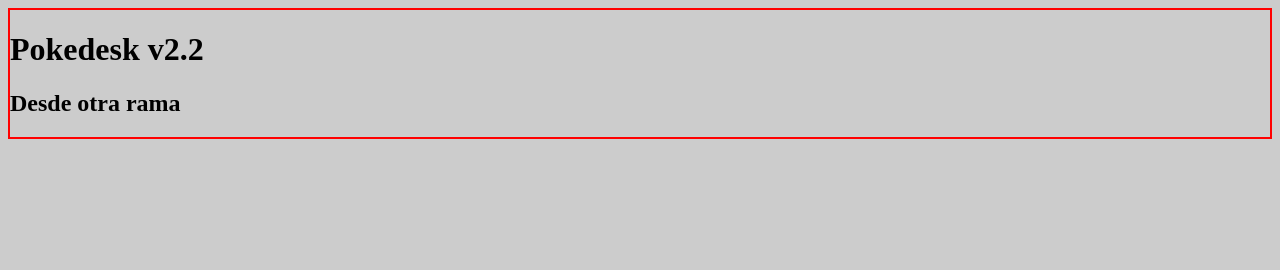
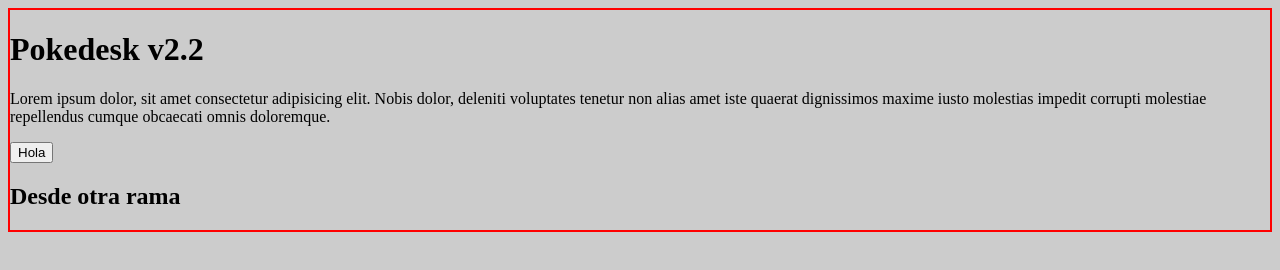
Before and after one commit to Giildev/pokedesk, a plain HTML site: page index.html in a window 1280 px wide. Drawn offline with Linux system fonts and the light colour scheme.

Commit message:
SEO, Boton y description

```diff
--- a/index.html
+++ b/index.html
@@ -4,10 +4,18 @@
     <meta charset="UTF-8" />
     <meta name="viewport" content="width=device-width, initial-scale=1.0" />
     <link rel="stylesheet" href="style.css" />
+    <meta name="description" content="Esta es la mejor pagina de pokemon" />
     <title>Pokedesk</title>
   </head>
   <body>
     <h1>Pokedesk v2.2</h1>
+    <p>
+      Lorem ipsum dolor, sit amet consectetur adipisicing elit. Nobis dolor,
+      deleniti voluptates tenetur non alias amet iste quaerat dignissimos maxime
+      iusto molestias impedit corrupti molestiae repellendus cumque obcaecati
+      omnis doloremque.
+    </p>
+    <button>Hola</button>
     <h2>Desde otra rama</h2>
     <div id="Show-poke"></div>
     <script src="index.js"></script>
```
